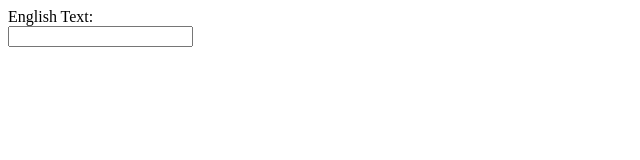
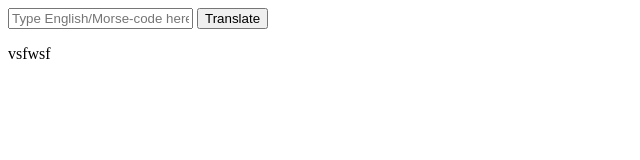
Before and after one commit to atif298/Morse-Code-Translator, a website: page index.html in a window 1280 px wide. Shown: the whole page, without its empty margins (0-640 px from the left). Drawn offline with Linux system fonts and the light colour scheme.

Commit message:
HTML updated for dual translation

```diff
--- a/index.html
+++ b/index.html
@@ -3,14 +3,15 @@
     <meta charset="UTF-8">
     <meta http-equiv="X-UA-Compatible" content="IE=edge">
     <meta name="viewport" content="width=device-width, initial-scale=1.0">
-    <title>Morse Code Treanslator</title>
+    <title>Morse Code Translator</title>
 </head>
 <body>
-    <div>
-        <label for="english">English Text:</label><br>
-        <input type="text" id="english-text" name="english-text">
+    <div class="translation-container">
+        <input class="translation__input" type="text" placeholder="Type English/Morse-code here">
+        <button class="translation__button">Translate</button>
+        <p class="translation__translated">vsfwsf</p>
     </div>
 
-
+    <script src="./main.js"></script>
 </body>
 </html>
```
